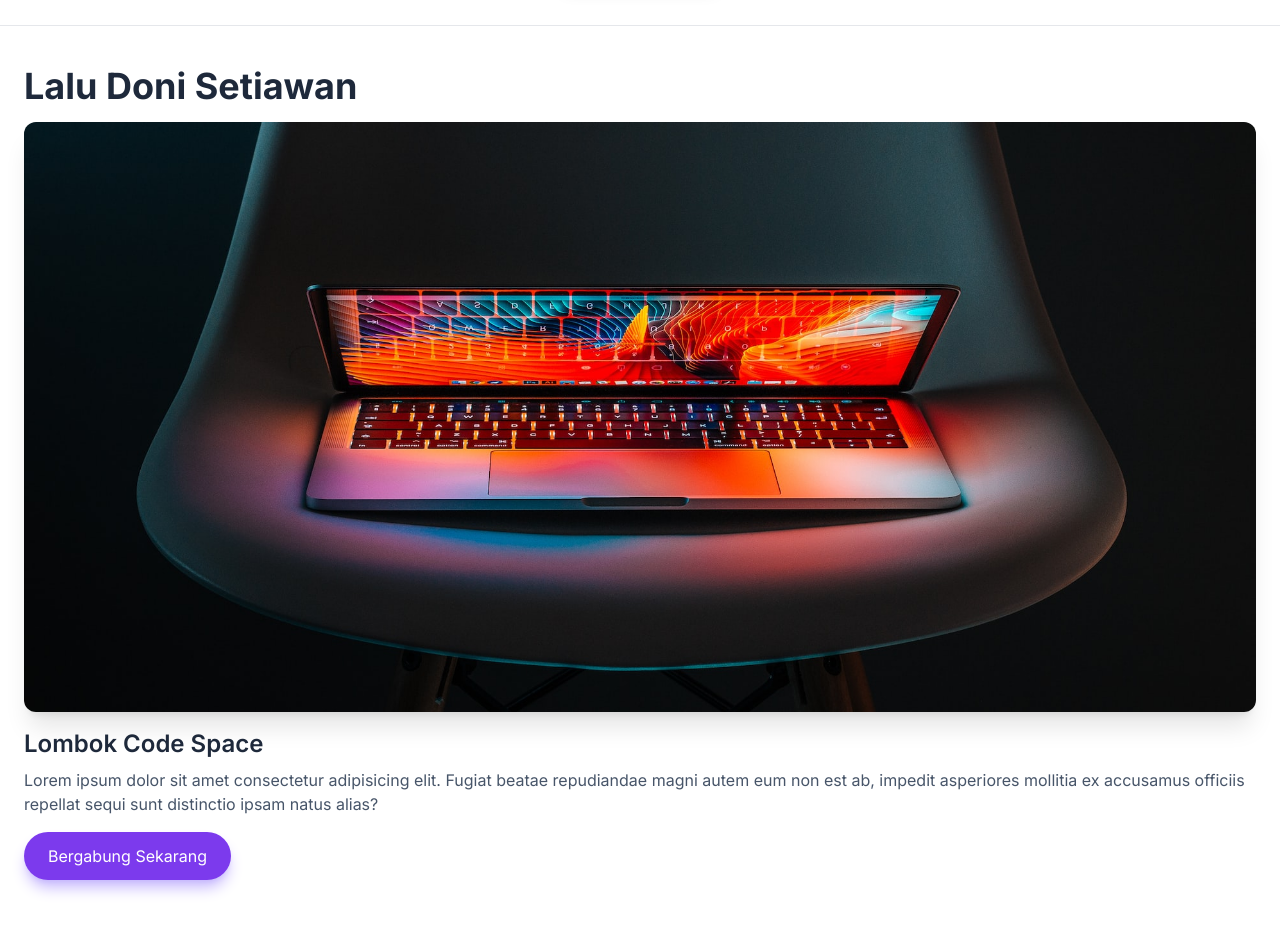
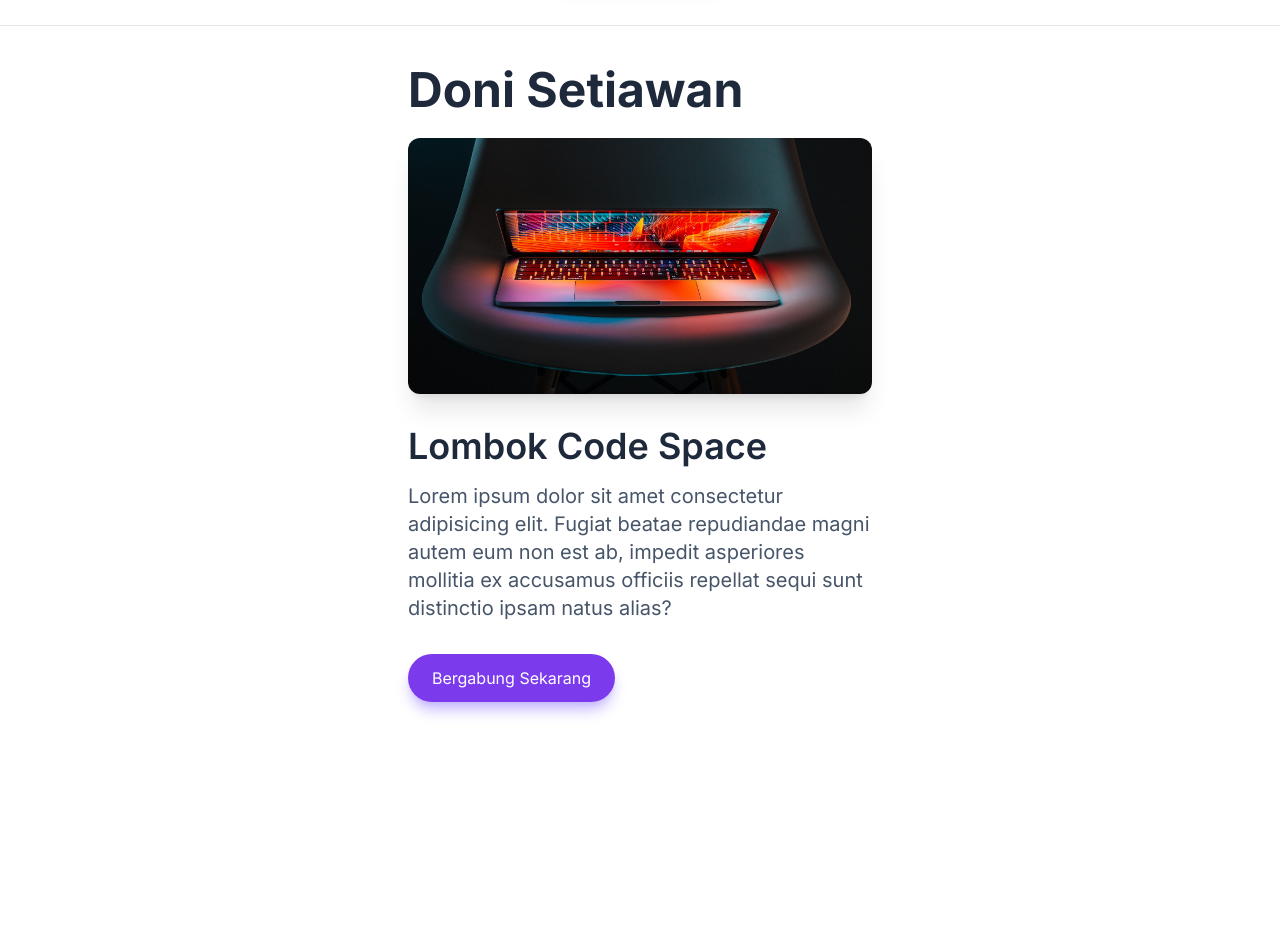
Before and after one commit to Downy-Labs/riset-tailwindcss, a website: page src/index.html in a window 1280 px wide. Shown: the part 3280-4212 px from the top of the page. Drawn offline with nearby package versions, Linux system fonts and the light colour scheme; files that its build step writes are made by us from their sources.

Commit message:
add small responsive

```diff
--- a/src/index.html
+++ b/src/index.html
@@ -159,6 +159,8 @@
 
     <hr class="my-20" />
 
+
+
     <div
       class="w-40 h-40 bg-sky-500 mx-auto rounded-lg shadow-lg hover:rotate-45 hover:bg-pink-500 transition origin-top-left"
     >
@@ -178,17 +180,20 @@
     </div>
 
     <hr class="my-10" />
-    <div class="container px-6 font-inter">
-      <h3 class="text-4xl font-bold text-slate-800">Lalu Doni Setiawan</h3>
-      <img src="/img/1.jpg" alt="laptop" class="mt-4 rounded-xl shadow-xl"/>
-      <h2 class="mt-4 text-2xl text-slate-800 font-semibold ">Lombok Code Space</h2>
-      <p class="mt-2 text-slate-600 ">
+
+    <!-- RESPONSE DESIGN AND FLEX GRID -->
+
+    <div class="container px-6 font-inter max-w-md mx-auto sm:max-w-lg ">
+      <h3 class="text-4xl font-bold text-slate-800 sm:text-5xl ">Doni Setiawan</h3>
+      <img src="/img/1.jpg" alt="laptop" class="mt-4 rounded-xl shadow-xl sm:mt-6 sm:h-64 sm:w-full sm:object-cover"/>
+      <h2 class="mt-4 text-2xl text-slate-800 font-semibold sm:mt-8 sm:text-4xl ">Lombok Code Space</h2>
+      <p class="mt-2 text-slate-600 sm:mt-4 sm:text-xl ">
         Lorem ipsum dolor sit amet consectetur adipisicing elit. Fugiat beatae
         repudiandae magni autem eum non est ab, impedit asperiores mollitia ex
         accusamus officiis repellat sequi sunt distinctio ipsam natus alias?
       </p>
-      <div>
-        <a href="#" class="bg-violet-600 text-white  inline-block px-6 py-3 rounded-full my-4 shadow-lg shadow-violet-300 ">Bergabung Sekarang</a>
+      <div class="mt-2 sm:mt-4">
+        <a href="#" class="bg-violet-600 text-white  inline-block px-6 py-3 rounded-full my-4 shadow-lg shadow-violet-300 sm:text-base">Bergabung Sekarang</a>
       </div>
     </div>
     <div class="mb-96"></div>
```
